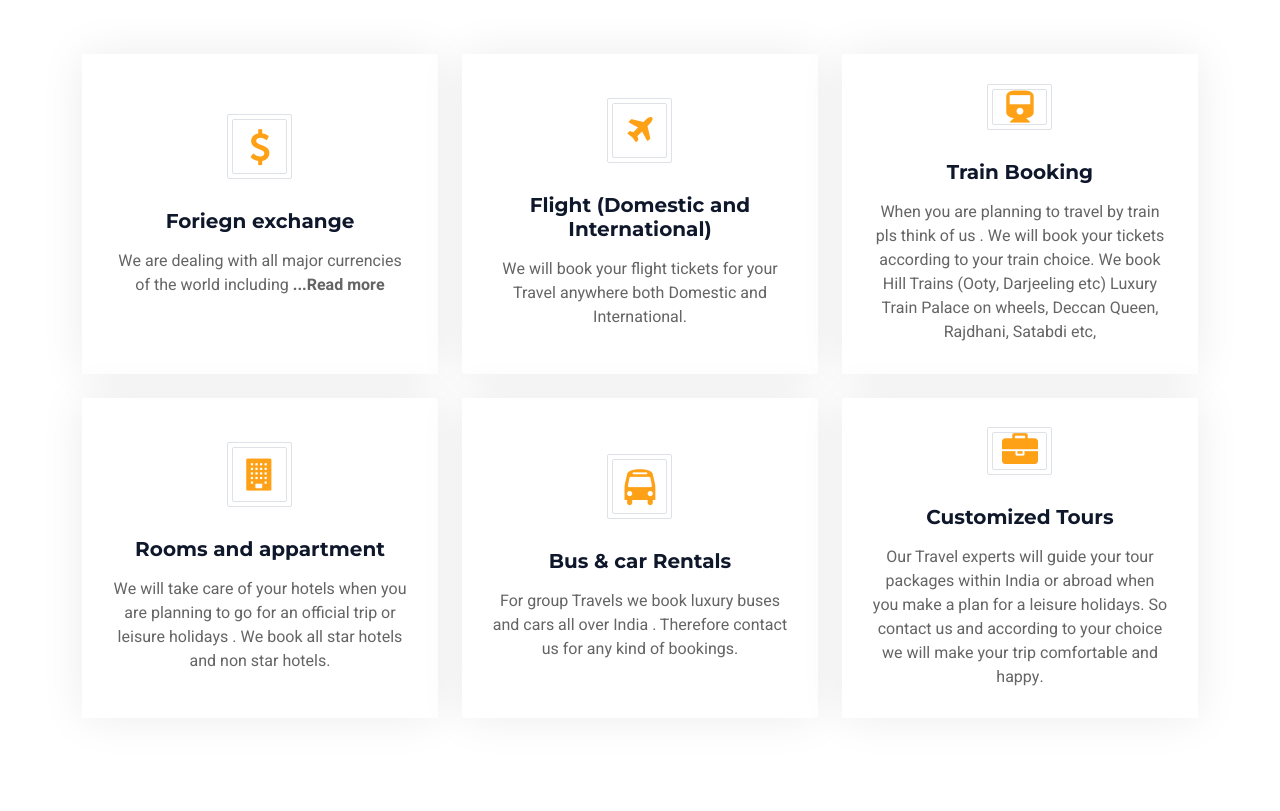
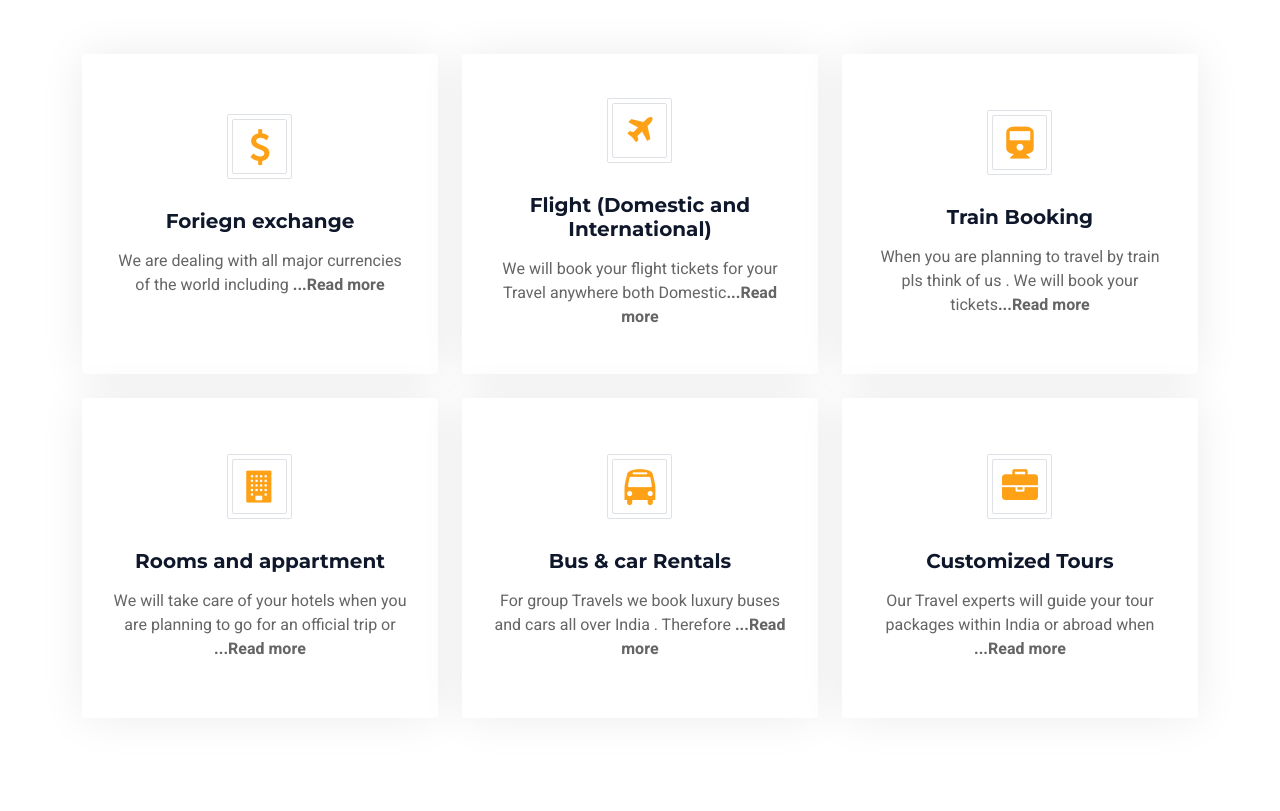
Before and after one commit to nicksdev29/forexWeb, a PHP site: page /service.php in a window 1280 px wide. Shown: the part 1129-1940 px from the top of the page. Run offline with PHP 8.4, Linux system fonts and the light colour scheme; some libraries are stand-ins or nearby versions.

Commit message:
updated service page

```diff
--- a/header.php
+++ b/header.php
@@ -88,14 +88,14 @@
                                 <div class="nav-item dropdown">
                                     <a href="#" class="nav-link dropdown-toggle" data-bs-toggle="dropdown">Travel</a>
                                     <div class="dropdown-menu rounded-0 m-0">
-                                        <a href="booking.php" class="dropdown-item">Holidays</a>
+                                        <a href="Holidays.php" class="dropdown-item">Holidays</a>
                                         <a href="career.php" class="dropdown-item">Career</a>
-                                        <a href="team.php" class="dropdown-item">Short Break</a>
-                                        <a href="booking.php" class="dropdown-item">Flight</a>
-                                        <a href="team.php" class="dropdown-item">Hotel</a>
-                                        <a href="booking.php" class="dropdown-item">Train</a>
-                                        <a href="booking.php" class="dropdown-item">Religious Tour</a>
-                                        <a href="team.php" class="dropdown-item">Other Services</a>
+                                        <a href="Short break.php" class="dropdown-item">Short Break</a>
+                                        <a href="Flight.php" class="dropdown-item">Flight</a>
+                                        <a href="Hotels.php" class="dropdown-item">Hotel</a>
+                                        <a href="Train.php" class="dropdown-item">Train</a>
+                                        <a href="Religious tour.php" class="dropdown-item">Religious Tour</a>
+                                        <a href="Other service.php" class="dropdown-item">Other Services</a>
 
                                     </div>
                             </div>
--- a/service.php
+++ b/service.php
@@ -123,7 +123,7 @@
 
                 <div class="row g-4">
                     <div class="col-lg-4 col-md-6 wow fadeInUp" data-wow-delay="0.1s">
-                        <a class="service-item rounded" href="">
+                        <a class="service-item rounded" href="forex.php">
                             <div class="service-icon bg-transparent border rounded p-1">
                                 <div class="w-100 h-100 border rounded d-flex align-items-center justify-content-center">
                                 <i class="fa fa-dollar" style="font-size:36px"></i>
@@ -135,7 +135,7 @@
                         </a>
                     </div>
                     <div class="col-lg-4 col-md-6 wow fadeInUp" data-wow-delay="0.2s">
-                        <a class="service-item rounded" href="">
+                        <a class="service-item rounded" href="Flight.php">
                             <div class="service-icon bg-transparent border rounded p-1">
                                 <div class="w-100 h-100 border rounded d-flex align-items-center justify-content-center">
                                 <i class="fa fa-plane fa-2x" aria-hidden="true"></i>
@@ -143,51 +143,51 @@
                                 </div>
                             </div>
                             <h5 class="mb-3">Flight (Domestic and International)</h5>
-                            <p class="text-body mb-0">We will book your flight tickets for your Travel anywhere both Domestic and International.</p>
+                            <p class="text-body mb-0">We will book your flight tickets for your Travel anywhere both Domestic<span id="dots"><b>...Read more</b></span><span id="more"></p>
                         </a>
                     </div>
                     <div class="col-lg-4 col-md-6 wow fadeInUp" data-wow-delay="0.3s">
-                        <a class="service-item rounded" href="">
+                        <a class="service-item rounded" href="Train.php">
                             <div class="service-icon bg-transparent border rounded p-1">
                                 <div class="w-100 h-100 border rounded d-flex align-items-center justify-content-center">
                                 <i class="fa fa-train fa-2x" aria-hidden="true"></i>
                                 </div>
                             </div>
                             <h5 class="mb-3">Train Booking</h5>
-                            <p class="text-body mb-0">When you are planning to travel by train pls think of us . We will book your tickets according to your train choice. We book Hill Trains (Ooty, Darjeeling etc) Luxury Train Palace on wheels, Deccan Queen, Rajdhani, Satabdi etc,</p>
+                            <p class="text-body mb-0">When you are planning to travel by train pls think of us . We will book your tickets<span id="dots"><b>...Read more</b></span><span id="more"></p>
                         </a>
                     </div>
                     <div class="col-lg-4 col-md-6 wow fadeInUp" data-wow-delay="0.4s">
-                        <a class="service-item rounded" href="">
+                        <a class="service-item rounded" href="Hotels.php">
                             <div class="service-icon bg-transparent border rounded p-1">
                                 <div class="w-100 h-100 border rounded d-flex align-items-center justify-content-center">
                                 <i class="fa fa-building fa-2x" aria-hidden="true"></i>
                                 </div>
                             </div>
                             <h5 class="mb-3">Rooms and appartment</h5>
-                            <p class="text-body mb-0">We will take care of your hotels when you are planning to go for an official trip or leisure holidays . We book all star hotels and non star hotels.</p>
+                            <p class="text-body mb-0">We will take care of your hotels when you are planning to go for an official trip or <span id="dots"><b>...Read more</b></span><span id="more"></p>
                         </a>
                     </div>
                     <div class="col-lg-4 col-md-6 wow fadeInUp" data-wow-delay="0.5s">
-                        <a class="service-item rounded" href="">
+                        <a class="service-item rounded" href="BUS AND CAR RENTALS.php">
                             <div class="service-icon bg-transparent border rounded p-1">
                                 <div class="w-100 h-100 border rounded d-flex align-items-center justify-content-center">
                                 <i class="fa fa-bus" style="font-size:36px"></i>
                                 </div>
                             </div>
                             <h5 class="mb-3">Bus & car Rentals</h5>
-                            <p class="text-body mb-0">For group Travels we book luxury buses and cars all over India . Therefore contact us for any kind of bookings.</p>
+                            <p class="text-body mb-0">For group Travels we book luxury buses and cars all over India . Therefore <span id="dots"><b>...Read more</b></span><span id="more"></p>
                         </a>
                     </div>
                     <div class="col-lg-4 col-md-6 wow fadeInUp" data-wow-delay="0.6s">
-                        <a class="service-item rounded" href="">
+                        <a class="service-item rounded" href="CUSTOMISED TOURS.php">
                             <div class="service-icon bg-transparent border rounded p-1">
                                 <div class="w-100 h-100 border rounded d-flex align-items-center justify-content-center">
                                 <i class="fa fa-briefcase" style="font-size:36px"></i>
                                 </div>
                             </div>
                             <h5 class="mb-3">Customized Tours</h5>
-                            <p class="text-body mb-0">Our Travel experts will guide your tour packages within India or abroad when you make a plan for a leisure holidays. So contact us and according to your choice we will make your trip comfortable and happy.</p>
+                            <p class="text-body mb-0">Our Travel experts will guide your tour packages within India or abroad when <span id="dots"><b>...Read more</b></span><span id="more"></p>
                         </a>
                     </div>
                 </div>
```
Also changed, not shown: header2.php (+6 -6 lines).
